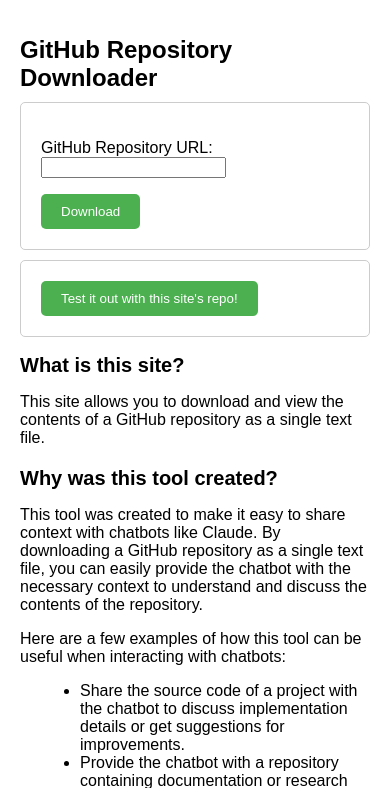
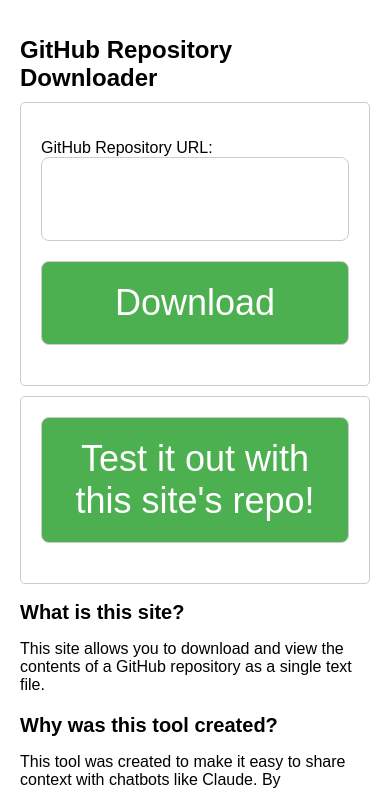
Before and after one commit to dmwyatt/gh_repo_download, a Django app: page / in a window 390 px wide. Shown: the top 788 px of the page. Run offline with Django 5.2, Linux system fonts and the light colour scheme.

Commit message:
Add form styles to downloader.html template
Adjusted the indentation of existing CSS properties and enhanced the UI by adding form styles, including a border, button hover effect, and responsive design for smaller screens. These changes aim to improve the user experience and make the form more accessible on mobile devices.

```diff
--- a/templates/downloader.html
+++ b/templates/downloader.html
@@ -66,6 +66,45 @@
 
       .section p {
           margin-bottom: 10px;
+      }
+
+
+      form {
+        border: 1px solid #ccc;
+        padding: 20px;
+        border-radius: 5px;
+    }
+
+    input[type="url"],
+    button {
+        display: block;
+        width: 100%;
+        padding: 12px;
+        font-size: 16px;
+        border: 1px solid #ccc;
+        border-radius: 5px;
+        box-sizing: border-box;
+        margin-bottom: 10px;
+    }
+
+    button {
+        background-color: #4CAF50;
+        color: white;
+        cursor: pointer;
+    }
+
+    button:hover {
+        background-color: #3e8e41;
+    }
+
+    @media (max-width: 600px) {
+        input[type="url"],
+        button {
+            font-size: 36px;
+            padding: 20px;
+            margin-bottom: 20px;
+            border-radius: 8px;
+        }
     }
   </style>
 </head>
@@ -172,5 +211,6 @@
        downloading repositories.</p>
   </div>
 
-</div></body>
+</div>
+</body>
 </html>
```
Lines whose indentation alone changed are shown as unchanged.
